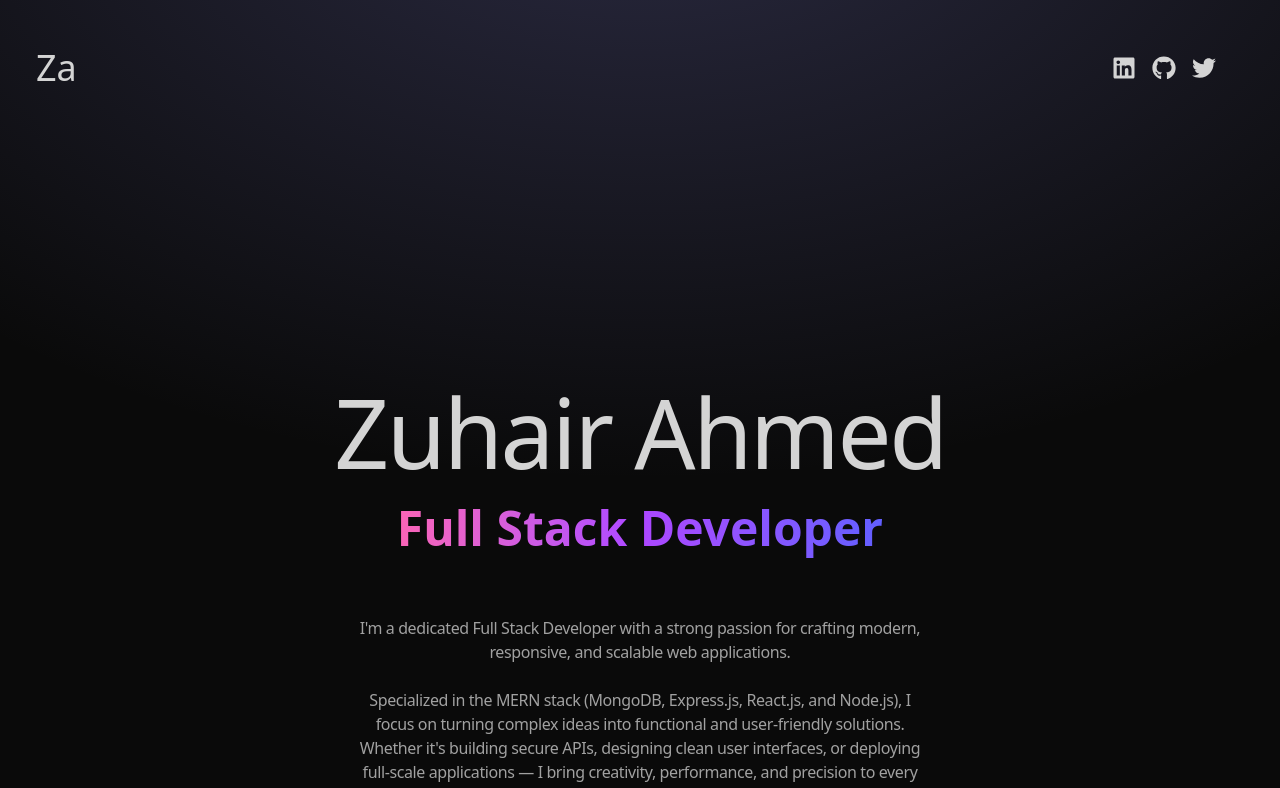
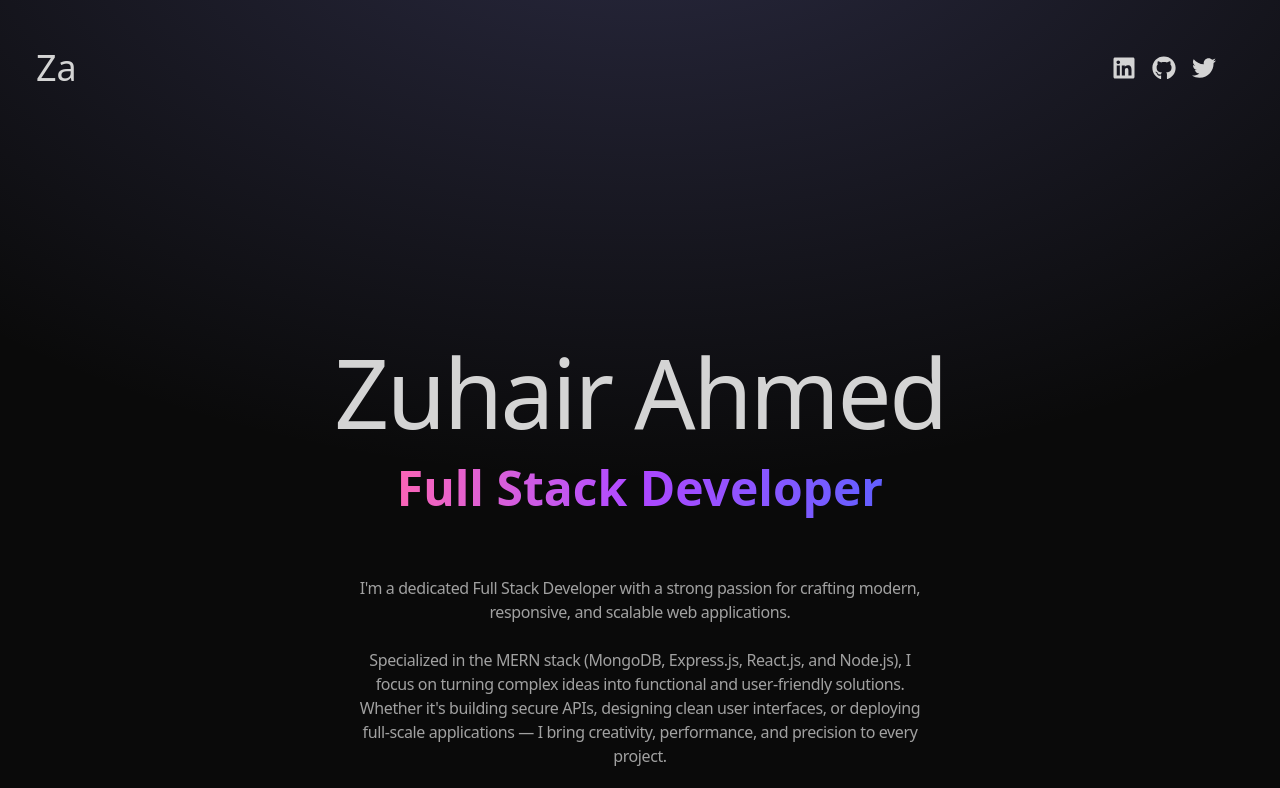
Before and after one commit to Zuhairshad/Portfolio, a React (Vite) app: page / in a window 1280 px wide. Shown: the top 788 px of the page. Built offline with nearby package versions, Linux system fonts and the light colour scheme.

Commit message:
Update Hero.jsx

```diff
--- a/src/Components/Hero.jsx
+++ b/src/Components/Hero.jsx
@@ -9,7 +9,7 @@ const Hero = () => {
   return (
     <div
       ref={ref}
-      className="border-b border-neutral-900 pb-4 lg:mb-35 min-h-screen flex flex-col items-center justify-center text-center px-4"
+      className="border-b border-neutral-900 pb-4 lg:mb-35 min-h-screen flex flex-col items-center justify-start text-center px-4 pt-24"
     >
       {/* Text Section */}
       <motion.div
@@ -18,7 +18,7 @@ const Hero = () => {
         transition={{ duration: 0.6 }}
         className="w-full max-w-3xl"
       >
-        <h1 className="pb-6 text-6xl font-thin tracking-tight lg:mt-16 lg:text-8xl">
+        <h1 className="pb-6 text-6xl font-thin tracking-tight lg:mt-8 lg:text-8xl">
           Zuhair Ahmed
         </h1>
 
```
